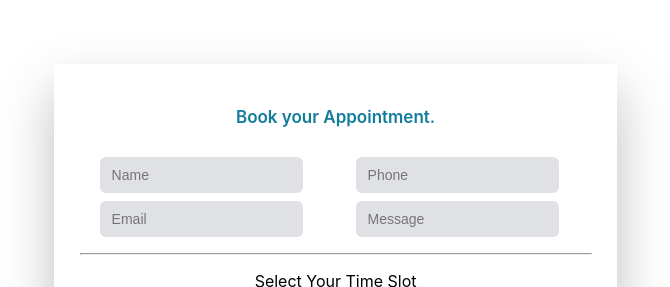
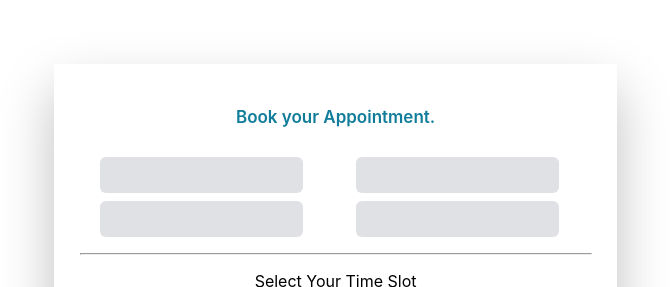
Before and after one commit to Chandrakant92/AiSense-Naturopathy-ReactWebApp, a React (Create React App) app: page /slot in a window 1280 px wide. Shown: the top 287 px of the page, without its empty margins (266-936 px from the left). Built offline with nearby package versions, Linux system fonts and the light colour scheme.

Commit message:
All done

```diff
--- a/src/component/Appointment.jsx
+++ b/src/component/Appointment.jsx
@@ -7,27 +7,27 @@ import { useNavigate } from 'react-router-dom';
 
 
 function Appointment() {
-  const [name, setName] = useState("");
-  const [email, setEmail] = useState("");
-  const [phone, setPhone] = useState("");
-  const [Messege, setMessege] = useState("");
+  const [name, setName] = useState("name");
+  const [email, setEmail] = useState("Email");
+  const [phone, setPhone] = useState("Phone");
+  const [messege, setMessege] = useState("Messege");
   const navigate = useNavigate();
 
   const HandleAppointment = (event) => {
 
 
-      if (name === '' || email === '' || phone === '' || Messege ==='') {
-          // alert("Data uploaded successfully")
+  //     if (name === '' || email === '' || phone === '' || Messege ==='') {
+  //         // alert("Data uploaded successfully")
 
-          alert('All fields are required');
-          return;
-      }
-   else if (phone.length !== 10) {
-          alert("Invalid phone number");
-          return;
-      }
+  //         alert('All fields are required');
+  //         return;
+  //     }
+  //  else if (phone.length !== 10) {
+  //         alert("Invalid phone number");
+  //         return;
+  //     }
 
-      navigate('/slot',   { state: { name, email, phone, Messege }} )
+      navigate('/slot',   { state: { name, email, phone, messege }} )
 //       try {
 
 //       // Access the Firebase database reference
@@ -121,7 +121,7 @@ function Appointment() {
                   <input
                     type="text"
                     placeholder="Messege"
-                    value={Messege}
+                    value={messege}
                     onChange={(event) => setMessege(event.target.value)}
                     className="inputA"
                   />
--- a/src/component/Timeslot.jsx
+++ b/src/component/Timeslot.jsx
@@ -1,4 +1,4 @@
-import React, { useState , useEffect} from 'react';
+import React, { useState, useEffect } from 'react';
 import DatePicker from 'react-datepicker';
 import 'react-datepicker/dist/react-datepicker.css';
 import './timeslot.css'
@@ -15,8 +15,17 @@ function Timeslot() {
 
   const navigate = useNavigate();
   const location = useLocation();
+  const { name = '', email = '', phone = '', messege = '' } = location.state || {};
 
-  const { name = '', email = '', phone = '', Messege = '' } = location.state || {};
+
+  const [Name, setName] = useState(name);
+  const [Email, setEmail] = useState(email);
+  const [Phone, setPhone] = useState(phone);
+  const [Messege, setMessege] = useState(messege);
+
+  console.log('====================================');
+  console.log(Name, name, 'name');
+  console.log('====================================');
   const [selectedDate, setSelectedDate] = useState(null);
   const [selectedTimeSlot, setSelectedTimeSlot] = useState('');
 
@@ -30,12 +39,12 @@ function Timeslot() {
   };
 
   const HandleAppointment = (event) => {
-    console.log(name,email, phone, Messege, selectedDate );
-    if (!name || !email || !phone || !Messege || !selectedDate) {
+    console.log(name, email, phone, Messege, selectedDate);
+    if (!Name || !Email || !Phone || !Messege || !selectedDate) {
       alert("Please fill in all the required fields.");
       return; // Prevent form submission
     }
-    console.log(name,email, phone, Messege, selectedDate);
+    console.log(name, email, phone, Messege, selectedDate);
     try {
 
       // Access the Firebase database reference
@@ -46,15 +55,42 @@ function Timeslot() {
 
       // Get the current time
       const currentTime = new Date().toLocaleTimeString([], { hour: '2-digit', minute: '2-digit' });
-        console.log(currentTime);
+
+
+       // Get the current date (without the time)
+    const currentDate = new Date().toISOString().split('T')[0];
+
+    // Check if the selected time slot is available
+    const slotRef = database.ref('AppointmentData')
+      .orderByChild('Date')
+      .equalTo(selectedDate.toISOString());
+
+    slotRef.once('value', (snapshot) => {
+      const appointments = snapshot.val();
+      if (appointments) {
+        const appointmentsOnSelectedDate = Object.values(appointments);
+        const slotsBookedOnSelectedDate = appointmentsOnSelectedDate
+          .filter(appointment => appointment.TimeSlot === selectedTimeSlot);
+
+        if (slotsBookedOnSelectedDate.length >= 10) {
+          // The selected time slot is not available
+          alert('The selected time slot is not available. Please choose another time slot.');
+
+        }
+        else{
+          alert("time slote is available")
+        }
+      }
+
+
       // Save the form data to Firebase
       database.ref('AppointmentData').push({
-          name,
-          email,
-          phone,
+        Name,
+        Email,
+        Phone,
         Messege,
         Date: selectedDate.toISOString().split('T')[0],
-          TimeSlot:selectedTimeSlot,
+        TimeSlot: selectedTimeSlot,
         CurrentTime: currentTime,
 
 
@@ -63,7 +99,7 @@ function Timeslot() {
         console.log('data added to firestore')
         alert('Your appointment has book successfully..');
         //   history.push('/slot', { name, email, phone, Messege });
-
+        // navigate('/')
       }).catch((error) => {
 
         console.log('firestore error ', error)
@@ -71,6 +107,7 @@ function Timeslot() {
       }
 
       )
+    });
     }
     catch (error) {
 
@@ -104,17 +141,30 @@ function Timeslot() {
             <p className='BookHead'> Book your  Appointment.</p>
             <div className='slotInp'>
               <div>
-                <input className='inputS' type="text" defaultValue={name} placeholder="Name"   />
-                <input className='inputS' type="text" defaultValue={email} placeholder="Email"    />
+                <input className='inputS' type="text"
+                  value={Name}
+                  onChange={(event) => setName(event.target.value)}
+                  placeholder={name} />
+                <input className='inputS' type="text"
+                  value={Email}
+                  onChange={(event) => setEmail(event.target.value)}
+                  placeholder={email} />
               </div>
               <div>
-                <input className='inputS' type="text" defaultValue={phone} placeholder="Phone"  />
-                <input className='inputS' type="text" defaultValue={Messege} placeholder="Message"  />
+                <input className='inputS' type="text"
+                  value={Phone}
+                  onChange={(event) => setPhone(event.target.value)}
+                  placeholder={phone} />
+                <input className='inputS' type="text"
+                  value={Messege}
+                  onChange={(event) => setMessege(event.target.value)}
+                  placeholder={messege}
+                />
               </div>
             </div>
             <hr />
             <div className='time-slot'>
-                 <p style={{textAlign:'center'}}>Select Your Time Slot</p>
+              <p style={{ textAlign: 'center' }}>Select Your Time Slot</p>
               <div className='DatePick'>
                 <div style={{ display: 'flex', flexDirection: 'row' }}>
                   < IoMdCalendar className='caleicon' />
@@ -133,18 +183,18 @@ function Timeslot() {
               <div className='timeSlot'>
                 <div>
                   <div className='timeDiv'>
-                    <FcClock className='timeicon' /> <button type="button" className='timeBTN'   onClick={() => handleTimeSlotClick('09.00 - 10.00 AM')} > <p>09.00 - 10.00 AM</p></button>
+                    <FcClock className='timeicon' /> <button type="button" className='timeBTN' onClick={() => handleTimeSlotClick('09.00 - 10.00 AM')} > <p>09.00 - 10.00 AM</p></button>
                   </div>
                   <div className='timeDiv'>
-                    <FcClock className='timeicon' /> <button type="button" className='timeBTN'  onClick={() => handleTimeSlotClick('12.00 - 01.00 PM ')}> <p>12.00 - 01.00 PM </p></button>
+                    <FcClock className='timeicon' /> <button type="button" className='timeBTN' onClick={() => handleTimeSlotClick('12.00 - 01.00 PM ')}> <p>12.00 - 01.00 PM </p></button>
                   </div>
                 </div>
                 <div>
                   <div className='timeDiv'>
-                    <FcClock className='timeicon' /> <button type="button" className='timeBTN'  onClick={() => handleTimeSlotClick('10.00 - 11.00 AM')}> <p>10.00 - 11.00 AM</p></button>
+                    <FcClock className='timeicon' /> <button type="button" className='timeBTN' onClick={() => handleTimeSlotClick('10.00 - 11.00 AM')}> <p>10.00 - 11.00 AM</p></button>
                   </div>
                   <div className='timeDiv'>
-                    <FcClock className='timeicon' /> <button type="button" className='timeBTN'  onClick={() => handleTimeSlotClick('01.00 - 02.00 PM')}> <p>01.00 - 02.00 PM</p></button>
+                    <FcClock className='timeicon' /> <button type="button" className='timeBTN' onClick={() => handleTimeSlotClick('01.00 - 02.00 PM')}> <p>01.00 - 02.00 PM</p></button>
                   </div>
                 </div>
               </div>
```
Lines whose indentation alone changed are shown as unchanged.
